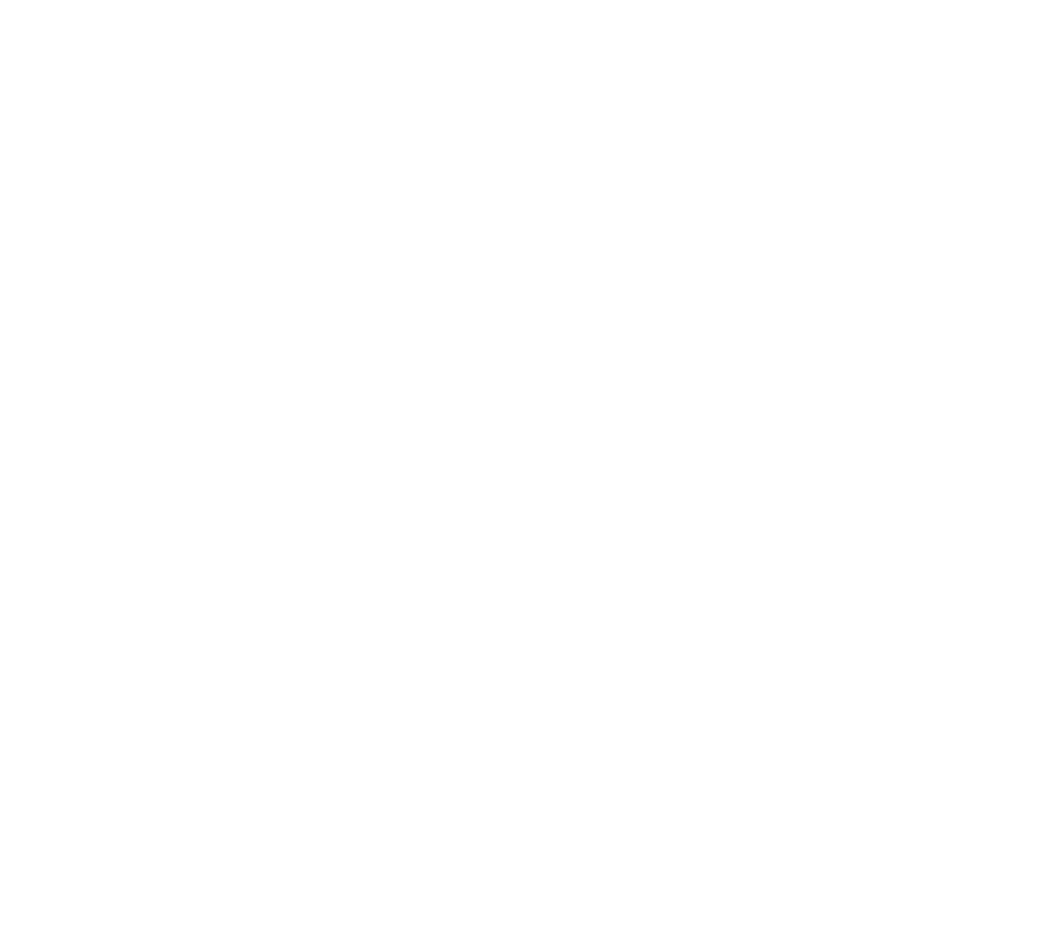
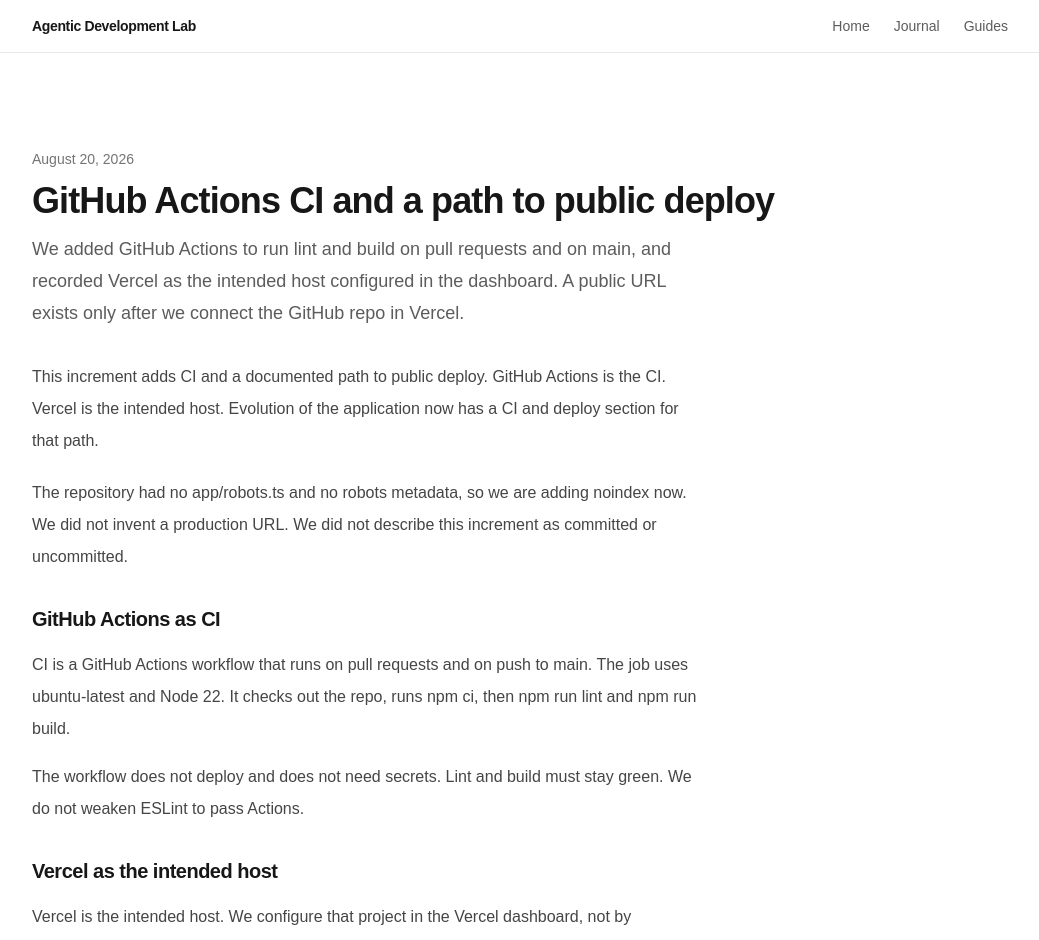
Before and after one commit to harmaz/my-first-cursor-web-app, a Next.js app: page /journal/ci-and-a-path-to-public-deploy in a window 1280 px wide. Before the commit this address had no page. Shown: the top 940 px of the page, without its empty margins (120-1159 px from the left). Before the commit the page ends 800 px from the top, so only its background shows below. Built offline with nearby package versions, Linux system fonts and the light colour scheme.

Commit message:
Add GitHub Actions CI, noindex, and documented Vercel path

```diff
--- a/app/layout.tsx
+++ b/app/layout.tsx
@@ -21,6 +21,10 @@
   },
   description:
     "Living documentation of a journey into agentic software development, written in the project we use to practice it.",
+  robots: {
+    index: false,
+    follow: false,
+  },
 };
 
 export default function RootLayout({ children }: LayoutProps<"/">) {
--- /dev/null
+++ b/app/robots.ts
@@ -0,0 +1,10 @@
+import type { MetadataRoute } from "next";
+
+export default function robots(): MetadataRoute.Robots {
+  return {
+    rules: {
+      userAgent: "*",
+      disallow: "/",
+    },
+  };
+}
--- a/content/guides.ts
+++ b/content/guides.ts
@@ -661,7 +661,7 @@
     slug: "product-evolution",
     title: "Evolution of the application",
     summary:
-      "How this site changed: create-next-app starter, then a landing page, then Agentic Development Lab as a docs site, then published workflow and Git guides, then a journal correction, then this remaining-guides batch.",
+      "How this site changed: create-next-app starter, then a landing page, then Agentic Development Lab as a docs site, then published workflow and Git guides, then a journal correction, then the remaining-guides batch, then GitHub Actions CI and a path to public deploy on Vercel.",
     group: "product",
     status: "published",
     sections: [
@@ -714,6 +714,13 @@
           "The site is still the same app: TypeScript content modules, Server Components, no Markdown platform. What changed is that the map is filled in from verified practice, with omissions where the repo does not support a tutorial.",
         ],
       },
+      {
+        heading: "8. CI and deploy",
+        paragraphs: [
+          "GitHub Actions is now the CI for this repository. A workflow runs on pull requests and on push to main. The job uses ubuntu-latest and Node 22, checks out the repo, runs npm ci, then npm run lint and npm run build. It does not deploy, and it does not need secrets.",
+          "Vercel is the intended host. We configure that project in the Vercel dashboard, not by committing tokens or adding the Vercel GitHub app through this repository. Next.js 16 does not require a vercel.json for this app, so we did not add one. A public URL exists only after we connect the GitHub repo in Vercel. We do not invent a production URL here. The repository had no app/robots.ts and no robots metadata, so we are adding noindex now. We did not have existing noindex behavior to leave unchanged.",
+        ],
+      },
     ],
   },
 ];
--- a/content/journal.ts
+++ b/content/journal.ts
@@ -42,6 +42,33 @@
         heading: "What we are practicing",
         paragraphs: [
           "The working loop is already visible in this history: inspect the project and the current Next.js docs, propose a small plan, wait for approval, implement only that increment, verify with lint and build, then stop. Git remains a separate checkpoint. That loop is the thing this site is meant to document as we continue.",
+        ],
+      },
+    ],
+  },
+  {
+    slug: "ci-and-a-path-to-public-deploy",
+    date: "2026-08-20",
+    title: "GitHub Actions CI and a path to public deploy",
+    summary:
+      "We added GitHub Actions to run lint and build on pull requests and on main, and recorded Vercel as the intended host configured in the dashboard. A public URL exists only after we connect the GitHub repo in Vercel.",
+    paragraphs: [
+      "This increment adds CI and a documented path to public deploy. GitHub Actions is the CI. Vercel is the intended host. Evolution of the application now has a CI and deploy section for that path.",
+      "The repository had no app/robots.ts and no robots metadata, so we are adding noindex now. We did not invent a production URL. We did not describe this increment as committed or uncommitted.",
+    ],
+    sections: [
+      {
+        heading: "GitHub Actions as CI",
+        paragraphs: [
+          "CI is a GitHub Actions workflow that runs on pull requests and on push to main. The job uses ubuntu-latest and Node 22. It checks out the repo, runs npm ci, then npm run lint and npm run build.",
+          "The workflow does not deploy and does not need secrets. Lint and build must stay green. We do not weaken ESLint to pass Actions.",
+        ],
+      },
+      {
+        heading: "Vercel as the intended host",
+        paragraphs: [
+          "Vercel is the intended host. We configure that project in the Vercel dashboard, not by committing tokens.",
+          "A public URL exists only after we connect the GitHub repository in Vercel. Until that connection exists, there is no production URL to record.",
         ],
       },
     ],
```
Also changed, not shown: 1 other file (tests, documents, lock files or other folders).
